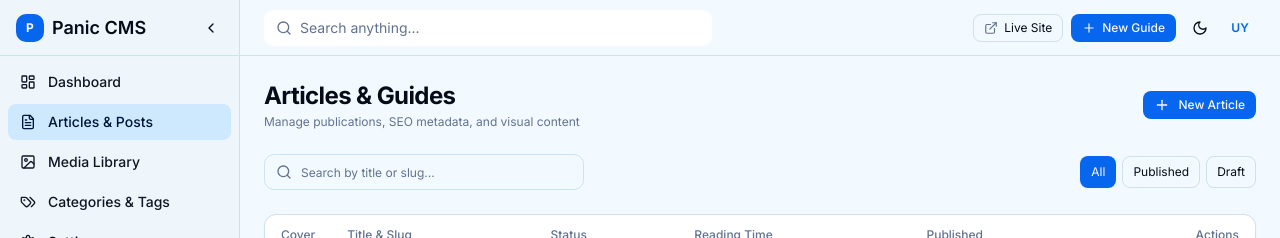
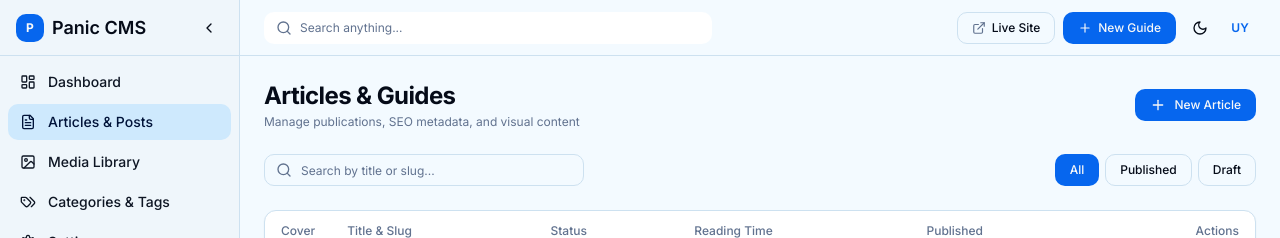
Before and after one commit to panicworkz/aicronicles-dev, a Next.js app: page /panic/posts in a window 1280 px wide. Shown: the top 238 px of the page. Built offline with nearby package versions, Linux system fonts and the light colour scheme; no server answers; the database is empty.

Commit message:
style: standardize button optical vertical centering, height and rounded curve across entire panel

```diff
--- a/src/app/panic/layout.tsx
+++ b/src/app/panic/layout.tsx
@@ -75,8 +75,8 @@ export default function PanicAdminLayout({ children }: { children: React.ReactNo
           )}
           <Button
             variant="ghost"
-            size="icon"
-            className="ml-auto size-6"
+            size="icon-sm"
+            className="ml-auto"
             onClick={() => setCollapsed(!collapsed)}
           >
             <ChevronLeft
@@ -102,7 +102,7 @@ export default function PanicAdminLayout({ children }: { children: React.ReactNo
                   key={item.href}
                   href={item.href}
                   className={cn(
-                    "flex items-center gap-3 px-3 py-2 rounded-md text-sm font-medium transition-colors",
+                    "flex items-center gap-3 px-3 py-2 rounded-lg text-sm font-medium transition-colors",
                     isActive
                       ? "bg-sidebar-accent text-sidebar-accent-foreground"
                       : "text-sidebar-foreground hover:bg-sidebar-accent/50",
@@ -128,9 +128,9 @@ export default function PanicAdminLayout({ children }: { children: React.ReactNo
           ) : null}
           <Button
             variant="ghost"
-            size="icon"
+            size="icon-sm"
             onClick={handleLogout}
-            className="size-7 text-muted-foreground hover:text-destructive shrink-0 mx-auto"
+            className="text-muted-foreground hover:text-destructive shrink-0 mx-auto"
             title="Logout"
           >
             <LogOut className="size-3.5" />
@@ -146,30 +146,29 @@ export default function PanicAdminLayout({ children }: { children: React.ReactNo
             <Search className="absolute left-3 top-1/2 -translate-y-1/2 size-4 text-muted-foreground" />
             <Input
               placeholder="Search anything..."
-              className="pl-9 bg-muted/50 border-none h-9 text-sm"
+              className="pl-9 bg-muted/50 border-none h-8 text-xs"
             />
           </div>
 
           <div className="flex items-center gap-2 ml-auto">
             <Link href="/" target="_blank">
-              <Button variant="outline" size="sm" className="gap-1.5 text-xs">
+              <Button variant="outline" size="default" className="gap-1.5">
                 <ExternalLink className="size-3.5 text-muted-foreground" />
                 <span>Live Site</span>
               </Button>
             </Link>
 
             <Link href="/panic/posts/new">
-              <Button size="sm" className="gap-1.5 text-xs font-medium">
+              <Button size="default" className="gap-1.5">
                 <Plus className="size-3.5" />
                 <span>New Guide</span>
               </Button>
             </Link>
 
-            {/* Hubz Sun / Moon Toggle Button */}
+            {/* Theme Toggle Button */}
             <Button
               variant="ghost"
               size="icon"
-              className="size-8"
               onClick={() => setTheme(theme === "dark" ? "light" : "dark")}
               title={theme === "dark" ? "Switch to Light Mode" : "Switch to Dark Mode"}
             >
--- a/src/app/panic/posts/page.tsx
+++ b/src/app/panic/posts/page.tsx
@@ -12,7 +12,7 @@ import {
 import { Input } from '@/components/ui/input';
 import { Button } from '@/components/ui/button';
 import { Badge } from '@/components/ui/badge';
-import { Card, CardContent } from '@/components/ui/card';
+import { Card } from '@/components/ui/card';
 import { Table, TableHeader, TableBody, TableRow, TableHead, TableCell } from '@/components/ui/table';
 
 export default function PanicPostsListPage() {
@@ -71,7 +71,7 @@ export default function PanicPostsListPage() {
           <p className="text-xs text-muted-foreground mt-0.5">Manage publications, SEO metadata, and visual content</p>
         </div>
         <Link href="/panic/posts/new">
-          <Button size="sm" className="gap-2 text-xs font-medium">
+          <Button size="default" className="gap-2">
             <Plus className="size-4" />
             <span>New Article</span>
           </Button>
@@ -87,7 +87,7 @@ export default function PanicPostsListPage() {
             placeholder="Search by title or slug..."
             value={search}
             onChange={(e) => setSearch(e.target.value)}
-            className="pl-9 h-9 text-xs"
+            className="pl-9 h-8 text-xs"
           />
         </form>
 
@@ -96,9 +96,9 @@ export default function PanicPostsListPage() {
             <Button
               key={st}
               variant={statusFilter === st ? 'default' : 'outline'}
-              size="sm"
+              size="default"
               onClick={() => setStatusFilter(st)}
-              className="capitalize text-xs h-8"
+              className="capitalize"
             >
               {st}
             </Button>
@@ -164,12 +164,12 @@ export default function PanicPostsListPage() {
                   </TableCell>
                   <TableCell className="text-right space-x-1">
                     <Link href={`/${post.slug}`} target="_blank">
-                      <Button variant="ghost" size="icon" className="size-8 text-muted-foreground hover:text-foreground" title="View Live Page">
+                      <Button variant="ghost" size="icon" className="text-muted-foreground hover:text-foreground" title="View Live Page">
                         <Eye className="size-4" />
                       </Button>
                     </Link>
                     <Link href={`/panic/posts/${post.id}`}>
-                      <Button variant="ghost" size="icon" className="size-8 text-primary hover:text-primary" title="Edit in Visual Editor">
+                      <Button variant="ghost" size="icon" className="text-primary hover:text-primary" title="Edit in Visual Editor">
                         <Edit3 className="size-4" />
                       </Button>
                     </Link>
@@ -177,7 +177,7 @@ export default function PanicPostsListPage() {
                       variant="ghost"
                       size="icon"
                       onClick={() => handleDelete(post.id)}
-                      className="size-8 text-destructive hover:text-destructive"
+                      className="text-destructive hover:text-destructive"
                       title="Delete Post"
                     >
                       <Trash2 className="size-4" />
--- a/src/components/ui/button.tsx
+++ b/src/components/ui/button.tsx
@@ -9,23 +9,23 @@ export interface ButtonProps extends React.ButtonHTMLAttributes<HTMLButtonElemen
 export const Button = React.forwardRef<HTMLButtonElement, ButtonProps>(
   ({ className, variant = "default", size = "default", ...props }, ref) => {
     const variants = {
-      default: "bg-primary text-primary-foreground hover:bg-primary/90 shadow-2xs",
+      default: "bg-primary text-primary-foreground hover:bg-primary/90 shadow-2xs border border-transparent",
       outline: "border border-border bg-background hover:bg-muted hover:text-foreground dark:border-input dark:bg-input/30 dark:hover:bg-input/50",
-      secondary: "bg-secondary text-secondary-foreground hover:bg-secondary/80",
-      ghost: "hover:bg-muted hover:text-foreground dark:hover:bg-muted/50",
-      destructive: "bg-destructive/10 text-destructive hover:bg-destructive/20",
-      link: "text-primary underline-offset-4 hover:underline",
+      secondary: "bg-secondary text-secondary-foreground hover:bg-secondary/80 border border-transparent",
+      ghost: "hover:bg-muted hover:text-foreground dark:hover:bg-muted/50 border border-transparent",
+      destructive: "bg-destructive/10 text-destructive hover:bg-destructive/20 border border-transparent",
+      link: "text-primary underline-offset-4 hover:underline border border-transparent",
     };
 
     const sizes = {
-      default: "h-8 gap-1.5 px-3 text-xs font-medium [&_svg:not([class*='size-'])]:size-3.5",
-      xs: "h-6 gap-1 rounded-md px-2 text-[11px] [&_svg:not([class*='size-'])]:size-3",
-      sm: "h-7 gap-1 rounded-md px-2.5 text-xs [&_svg:not([class*='size-'])]:size-3.5",
-      lg: "h-9 gap-1.5 px-4 text-sm [&_svg:not([class*='size-'])]:size-4",
-      icon: "size-8 [&_svg:not([class*='size-'])]:size-4",
-      "icon-sm": "size-7 rounded-md [&_svg:not([class*='size-'])]:size-3.5",
+      default: "h-8 gap-2 px-3.5 text-xs font-medium rounded-lg [&_svg:not([class*='size-'])]:size-3.5",
+      xs: "h-6 gap-1 rounded-md px-2 text-[11px] font-medium [&_svg:not([class*='size-'])]:size-3",
+      sm: "h-7 gap-1.5 rounded-lg px-3 text-xs font-medium [&_svg:not([class*='size-'])]:size-3.5",
+      lg: "h-9 gap-2.5 rounded-lg px-4 text-sm font-medium [&_svg:not([class*='size-'])]:size-4",
+      icon: "size-8 rounded-lg [&_svg:not([class*='size-'])]:size-4",
+      "icon-sm": "size-7 rounded-lg [&_svg:not([class*='size-'])]:size-3.5",
       "icon-xs": "size-6 rounded-md [&_svg:not([class*='size-'])]:size-3",
-      "icon-lg": "size-9 [&_svg:not([class*='size-'])]:size-4",
+      "icon-lg": "size-9 rounded-lg [&_svg:not([class*='size-'])]:size-4",
     };
 
     return (
@@ -33,7 +33,7 @@ export const Button = React.forwardRef<HTMLButtonElement, ButtonProps>(
         ref={ref}
         data-slot="button"
         className={cn(
-          "inline-flex shrink-0 items-center justify-center rounded-lg border border-transparent whitespace-nowrap transition-all outline-none select-none active:translate-y-px disabled:pointer-events-none disabled:opacity-50 [&_svg]:pointer-events-none [&_svg]:shrink-0 cursor-pointer",
+          "inline-flex shrink-0 items-center justify-center leading-none whitespace-nowrap transition-all outline-none select-none active:translate-y-px disabled:pointer-events-none disabled:opacity-50 [&_svg]:pointer-events-none [&_svg]:shrink-0 cursor-pointer",
           variants[variant],
           sizes[size],
           className
```
